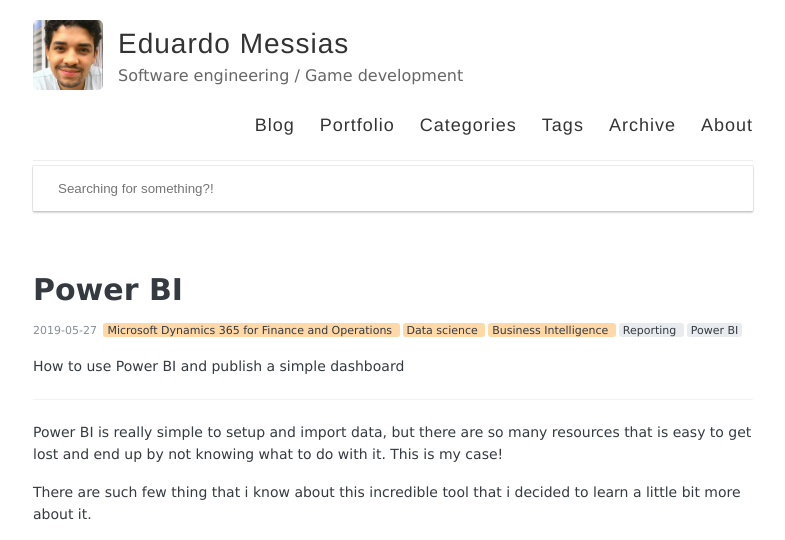
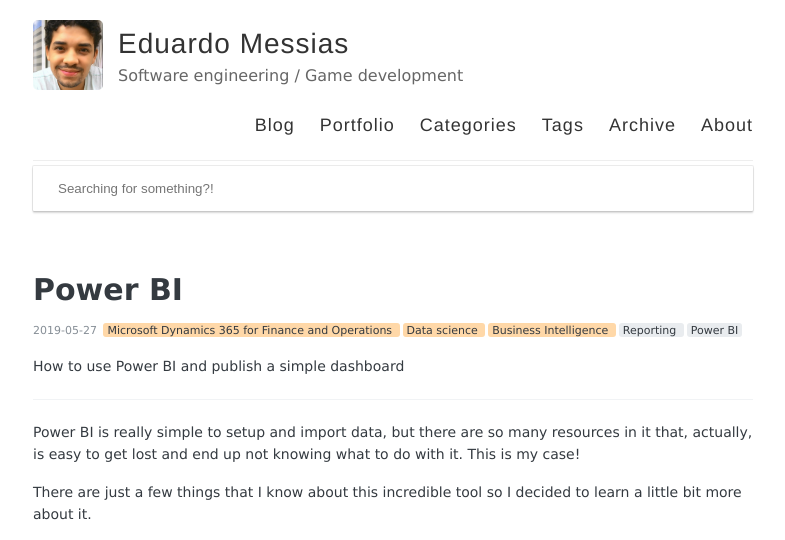
Before and after one commit to eduardomessias/eduardomessias.github.io, a Jekyll site: the page built from _posts/2019-05-27-learning-power-bi.md, in a window 1280 px wide and 1400 px high, cut to the strip 0-540 px from the top of the window. Shown: the whole strip, without its empty margins (247-1032 px from the left). Built offline with Jekyll 4.4.1, drawn with Linux system fonts in a browser that asks for light colours; some of the changed text lies outside the part shown.

Commit message:
Update 2019-05-27-learning-power-bi.md

```diff
--- a/_posts/2019-05-27-learning-power-bi.md
+++ b/_posts/2019-05-27-learning-power-bi.md
@@ -14,8 +14,9 @@
 
 ---
 
-Power BI is really simple to setup and import data, but there are so many resources that is easy to get lost and end up by not knowing what to do with it. This is my case!
+Power BI is really simple to setup and import data, but there are so many resources in it that, actually, is easy to get lost and end up not knowing what to do with it. This is my case!
 
-There are such few thing that i know about this incredible tool that i decided to learn a little bit more about it.
+There are just a few things that I know about this incredible tool so I decided to learn a little bit more about it.
 
 <iframe width="800" height="600" src="https://app.powerbi.com/view?r=eyJrIjoiM2RiMDQyY2ItM2ZiZi00MGUzLTk1NDYtZWI5ZGJkYTdiMTY4IiwidCI6IjBmZTlmOTU4LWQxNGUtNGZiZS1iYjUzLWMyNmM1OTY1Mzg3YiIsImMiOjh9" frameborder="0" allowFullScreen="true"></iframe>
+*This is a simple sales dashboard that i created and will try to understand the concepts behind those graphs*
```
